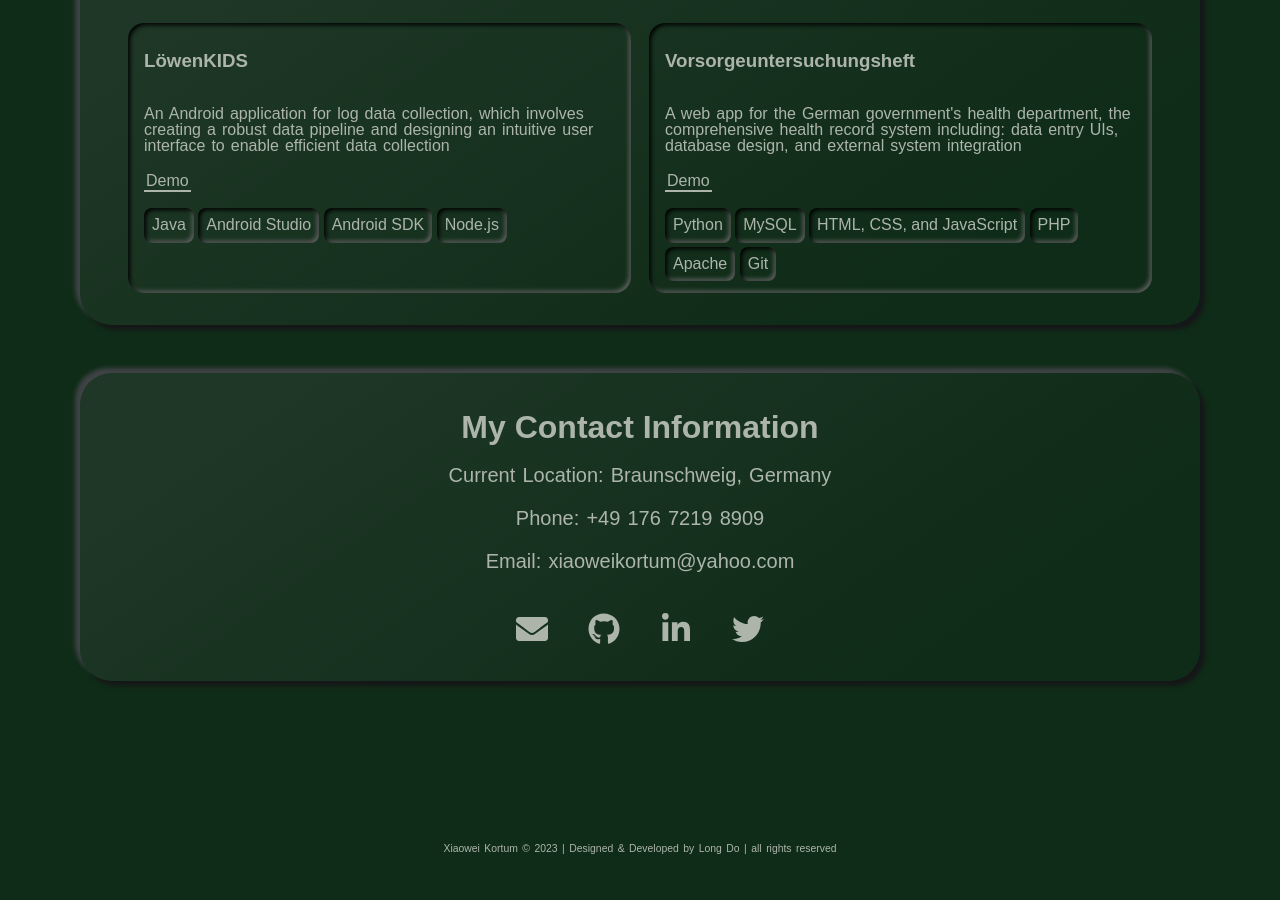
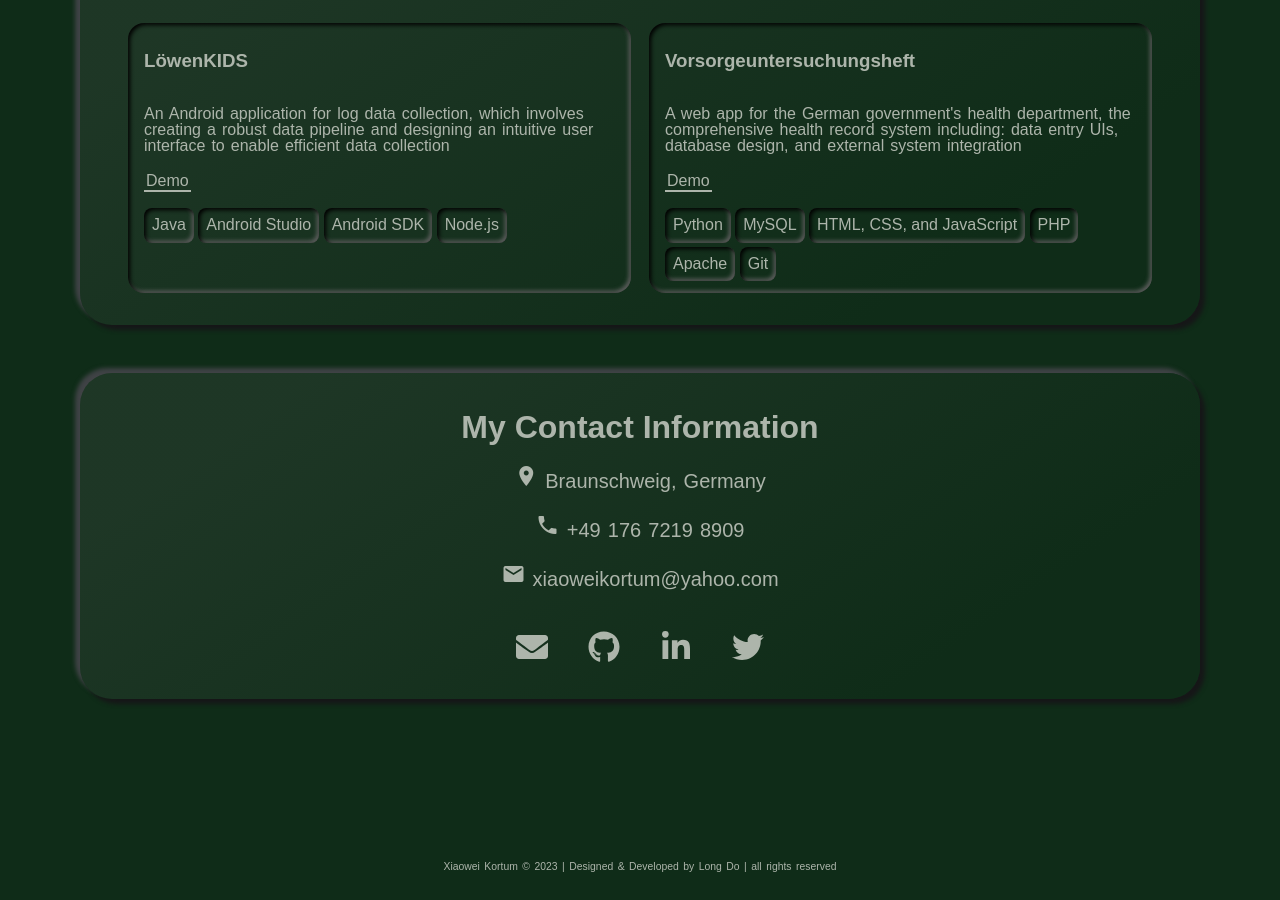
Before and after one commit to xkortum/xkortum.github.io, a Jekyll site: the page built from index.html, in a window 1280 px wide and 900 px high, scrolled down 4707 px. Built offline with Jekyll 4.4.1, drawn with Linux system fonts in a browser that asks for light colours; some web fonts are replaced.

Commit message:
add google icons

```diff
--- a/_includes/section-contact.html
+++ b/_includes/section-contact.html
@@ -1,7 +1,7 @@
 <h1 class="title">{{site.contact_title}}</h1>
-<p class="subtitle">Current Location: {{site.contact_city}}</p>
-<p class="subtitle">Phone: {{site.contact_phone}}</p>
-<p class="subtitle">Email: {{site.contact_email}}</p>
+<p class="subtitle"><i class="material-icons" style="font-size:24px;color:#adb5ab;">location_on</i> {{site.contact_city}}</p>
+<p class="subtitle"> <i class="material-icons" style="font-size:24px;color:#adb5ab;">phone</i> {{site.contact_phone}}</p>
+<p class="subtitle"><i class="material-icons" style="font-size:24px;color:#adb5ab;">email</i> {{site.contact_email}}</p>
 
 
 
--- a/_layouts/default.html
+++ b/_layouts/default.html
@@ -16,6 +16,8 @@
 
   <link rel="stylesheet" href="{{ '/assets/css/main.min.css' | prepend: site.baseurl }}">
   <link rel="stylesheet" href="{{ '/assets/css/vendors.min.css' | prepend: site.baseurl }}">
+
+  <link rel="stylesheet" href="https://fonts.googleapis.com/icon?family=Material+Icons">
 
   <script src="{{ '/assets/js/vendors.min.js' | prepend: site.baseurl }}"></script>
   <script src="{{ '/assets/js/app.min.js' | prepend: site.baseurl }}"></script>
```
Also changed, not shown: _sass/main.scss (+8 -8 lines).
